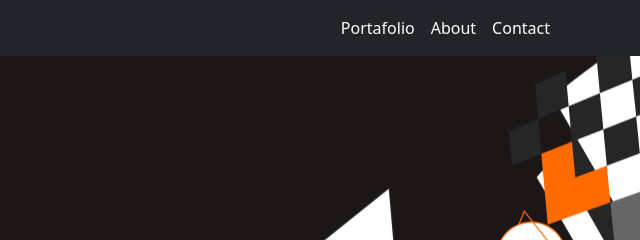
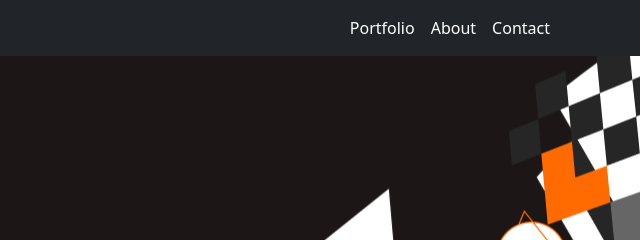
Before and after one commit to latinogan/Pair-Work-Frameworks, a plain HTML site: page index.html in a window 1280 px wide. Shown: the top 240 px of the page, 640-1280 px from the left. Drawn offline with nearby package versions, Linux system fonts and the light colour scheme.

Commit message:
Add porfolio nav

```diff
--- a/index.html
+++ b/index.html
@@ -1,5 +1,6 @@
 <!doctype html>
 <html lang="en">
+
 <head>
     <!-- Required meta tags -->
     <meta charset="utf-8">
@@ -11,6 +12,7 @@
 
     <title>Web Page</title>
 </head>
+
 <body>
     <!-- navbar-->
     <nav class="navbar navbar-expand-lg navbar-dark bg-dark">
@@ -30,7 +32,7 @@
                 <form class="d-flex">
                     <ul class="navbar-nav me-auto mb-2 mb-lg-0">
                         <li class="nav-item">
-                      <a class="nav-link active" aria-current="page" href="#">Portafolio</a>
+                            <a class="nav-link active" aria-current="page" href="#">Portfolio</a>
                         </li>
                         <li class="nav-item">
                             <a class="nav-link active" aria-current="page" href="#">About</a>
@@ -66,4 +68,5 @@
     <script src="https://cdn.jsdelivr.net/npm/bootstrap@5.1.3/dist/js/bootstrap.min.js" integrity="sha384-QJHtvGhmr9XOIpI6YVutG+2QOK9T+ZnN4kzFN1RtK3zEFEIsxhlmWl5/YESvpZ13" crossorigin="anonymous"></script>
     -->
 </body>
+
 </html>
```
Lines whose indentation alone changed are shown as unchanged.
